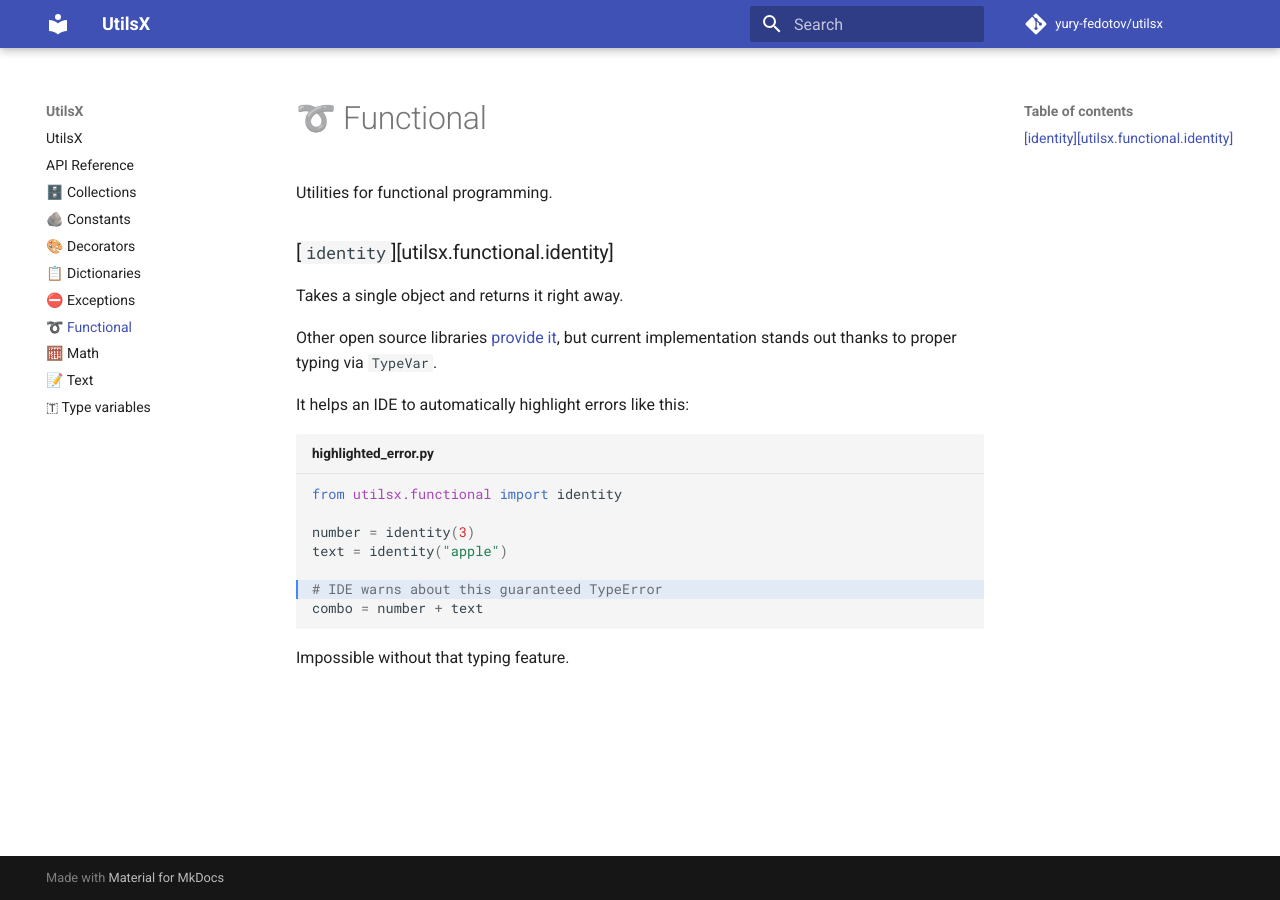
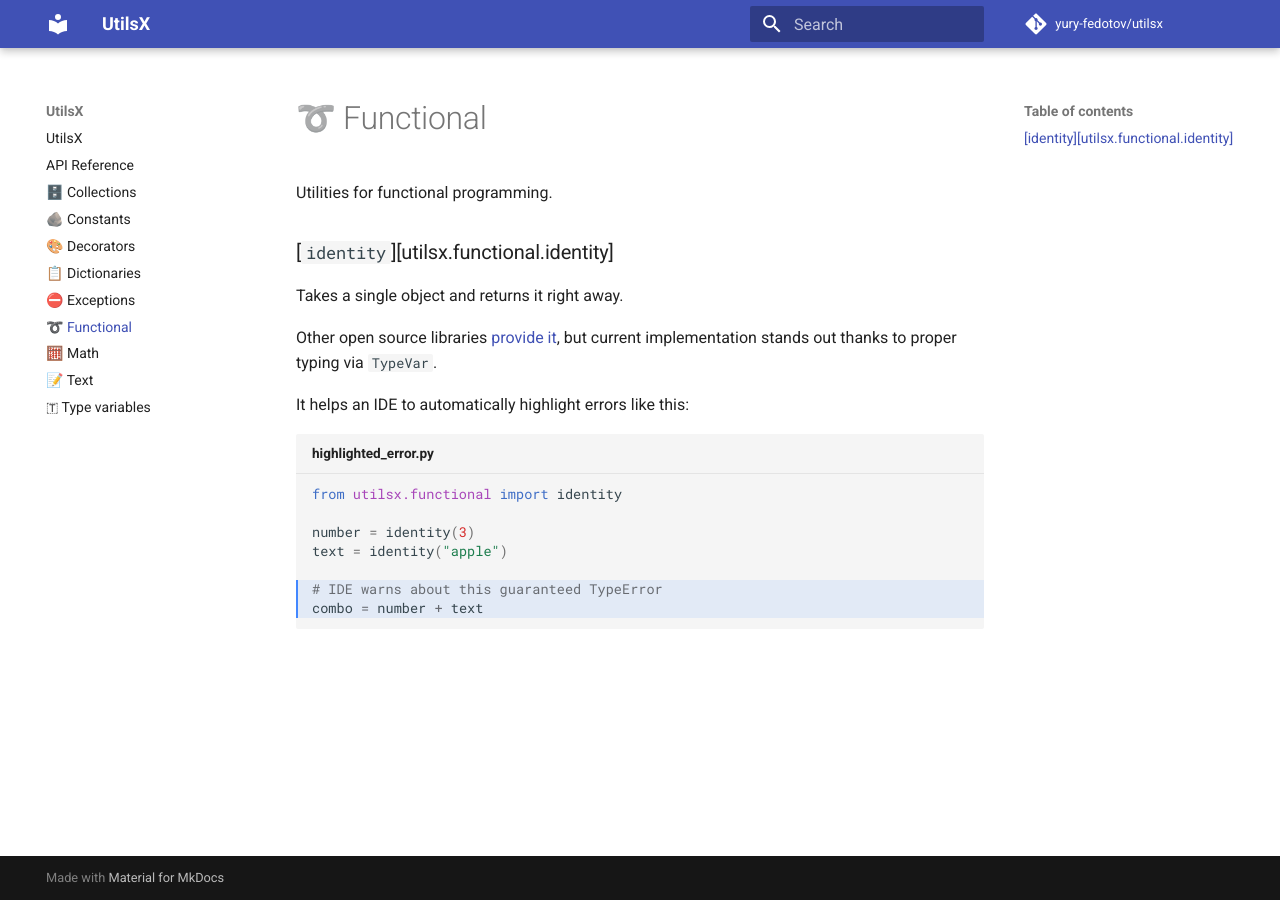
Before and after one commit to yury-fedotov/utilsx, an MkDocs documentation site: the page built from docs/functional.md, in a window 1280 px wide. Built offline with MkDocs 1.6.1 and Material for MkDocs 9.7.7, drawn with Linux system fonts in a browser that asks for light colours; comment, search, counter and statistics services are not loaded.

Commit message:
Fix `hl_lines`

````diff
--- a/docs/functional.md
+++ b/docs/functional.md
@@ -12,7 +12,7 @@ but current implementation stands out thanks to proper typing via `TypeVar`.
 
 It helps an IDE to automatically highlight errors like this:
 
-```py title="highlighted_error.py" hl_lines="6"
+```py title="highlighted_error.py" hl_lines="6-7"
 from utilsx.functional import identity
 
 number = identity(3)
@@ -21,5 +21,3 @@ text = identity("apple")
 # IDE warns about this guaranteed TypeError
 combo = number + text
 ```
-
-Impossible without that typing feature.
````
